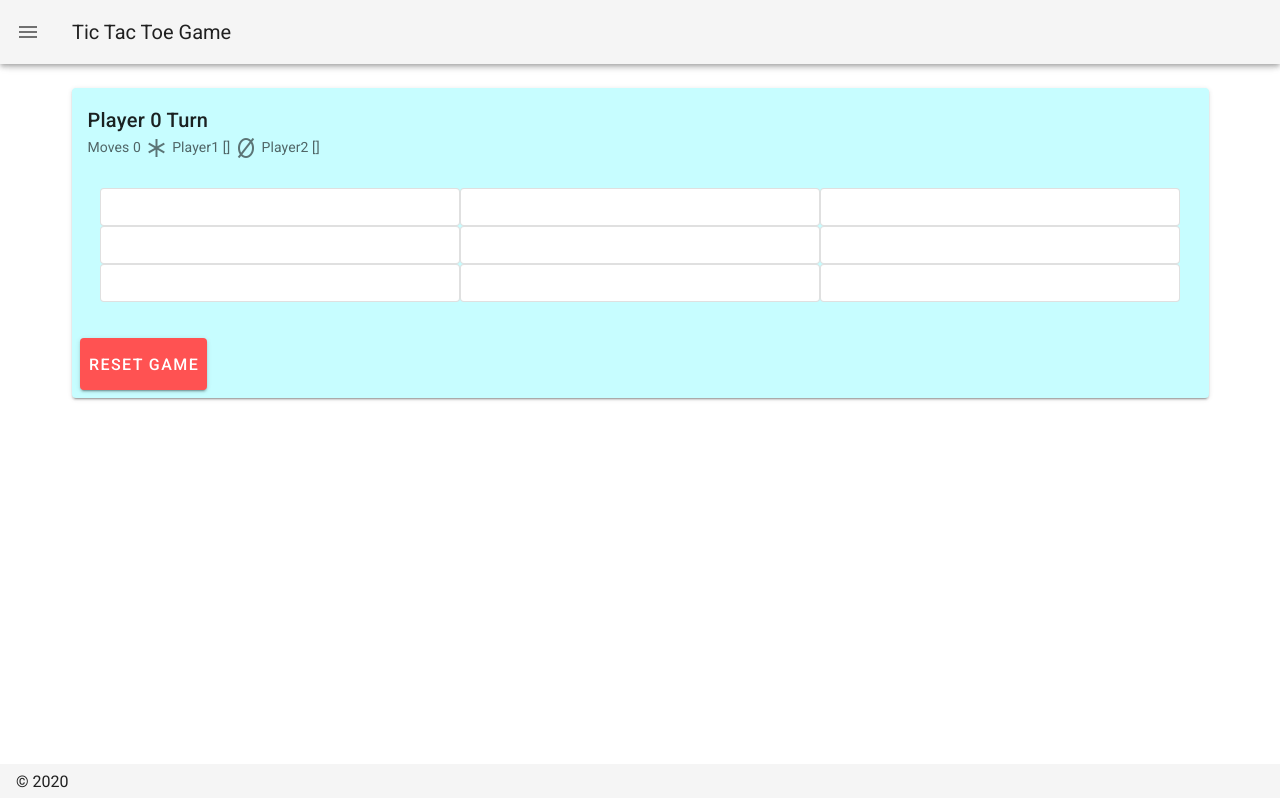
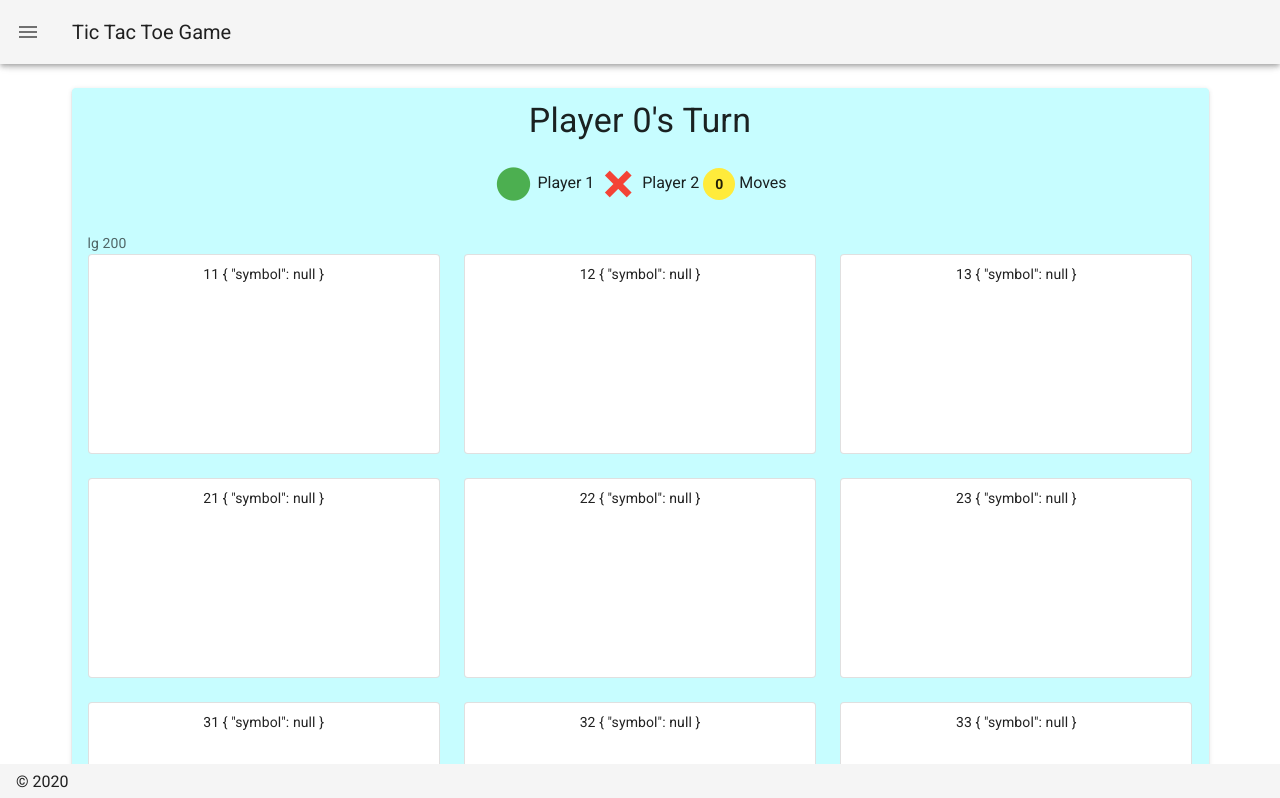
Before and after one commit to avimehenwal/indoorgame, a Nuxt app in the folder tic-tac-toe/: page / in a window 1280 px wide. Shown: the top 798 px of the page. Built offline with nearby package versions, Linux system fonts and the light colour scheme.

Commit message:
New cells Object datastructure

```diff
--- a/tic-tac-toe/components/Grid.vue
+++ b/tic-tac-toe/components/Grid.vue
@@ -4,32 +4,39 @@
     Player {{getActivePlayerIndex}} {{ players[getActivePlayerIndex].name }} WON!
   </v-alert>
   <v-card color="primary lighten-5">
-    <v-card-title>
-      Player {{ getActivePlayerIndex }} Turn
-    </v-card-title>
-    <v-card-subtitle>Moves {{ movesMade }}
-      <v-icon>{{players[0].symbol}}</v-icon>
-      Player1
-      {{ players[0].moves }}
-      <v-icon>{{players[1].symbol}}</v-icon>
-      Player2
-      {{ players[1].moves }}
-    </v-card-subtitle>
+    <v-container class="display-1 text-center" color="blue">
+      Player {{ getActivePlayerIndex }}'s Turn
+    </v-container>
+    <v-container class="text-center">
+      <v-icon x-large :color="players[0].color">{{players[0].symbol}}</v-icon>
+      Player 1
+      <v-icon x-large :color="players[1].color">{{players[1].symbol}}</v-icon>
+      Player 2
+      <v-chip color="yellow"> <strong> {{ movesMade }} </strong></v-chip> Moves
+    </v-container>
     <v-card-text>
+
       <!-- Game Grid -->
-      <v-container>
-        <v-row no-gutters>
-          <v-col v-for="(col, index) in 9" :key="col" cols="12" sm="4" >
-            <v-card outlined>
-                <v-btn block tile text @click="setCell(index)" :disabled="isCellDisabled(index)">
-                  <v-icon> {{ cells[index].symbol }} </v-icon>
-                </v-btn>
+      {{ this.$vuetify.breakpoint.name }} {{getHeight}}
+      <v-responsive fill-height fluid>
+        <v-row v-for="j in row" :key="j" justify="center" align="center">
+          <v-col v-for="i in col" :key="i">
+            <v-card
+              :id="getID(i, j)"
+              :height="getHeight" outlined hover
+              @click="setCell(getID(i, j))"
+            >
+              <div class="text-center pt-2">
+                <!-- <v-icon size="65"> {{ cells[getID(i, j)].symbol }} </v-icon> -->
+                {{ getID(i, j) }}
+                {{ cells[getID(i, j)] }}
+              </div>
             </v-card>
           </v-col>
         </v-row>
+      </v-responsive>
 
-      </v-container>
-
+      {{ clicked }}
     </v-card-text>
     <v-card-actions>
       <v-btn x-large color="error" @click="resetGame()">Reset game</v-btn>
@@ -40,6 +47,7 @@
 
 <script>
 import { Game } from '@/game.js'
+// import Cell from '@/components/cell.vue'
 
 export default {
   props: {
@@ -49,10 +57,37 @@ export default {
     },
   },
   mixins:[Game],
+  components: {
+    // Cell
+  },
   data: () => ({
-    tic: 'mdi-multiplication',
-    tac: 'mdi-null',
-    count: 0
-  })
+    tic: 'mdi-moon-full',
+    tac: 'mdi-close-thick',
+    p1color: 'green',
+    p2color: 'red',
+    clicked: null,
+    row: 3,
+    col: 3,
+    resolution: {
+      xs: 80,
+      sm: 150,
+      md: 150,
+      lg: 200
+    }
+  }),
+  computed: {
+    getHeight () {
+      return this.resolution[this.$vuetify.breakpoint.name]
+    }
+  },
+  methods: {
+    increment (id) {
+      this.clicked = id
+    },
+    getID (i, j) {
+      return String(j) + String(i)
+    }
+  }
+
 }
 </script>
--- /dev/null
+++ b/tic-tac-toe/components/cell.vue
@@ -0,0 +1,13 @@
+<template>
+  <v-card outlined hover height="100">
+      <v-btn block tile text @click="setCell(index)" :disabled="isCellDisabled(index)">
+        <v-icon large color="players[getActivePlayerIndex].color"> {{ cells[index].symbol }} </v-icon>
+      </v-btn>
+  </v-card>
+</template>
+
+<script>
+export default {
+  name: 'Cell'
+}
+</script>
--- a/tic-tac-toe/game.js
+++ b/tic-tac-toe/game.js
@@ -15,10 +15,10 @@ export const Game = {
     winner: null,
     activePlayer: false, // 1
     movesMade: 0,
-    cells: [],
     players: [],
     matches: 0,
     concludeGame: false,
+    cells: {},
     winningSets: [
       '012',
       '345',
@@ -41,14 +41,29 @@ export const Game = {
       this.concludeGame = false
       this.players[0].moves = []
       this.players[1].moves = []
-      for(let i=0; i<9; i++) {
-        let cell = {}
-        this.cells.push(cell)
-        this.cells[i].id = i
-        this.cells[i].symbol = null
-        this.cells[i].isHighlighted = null
+      this.cells = {
+        11: { symbol: null },
+        12: { symbol: null },
+        13: { symbol: null },
+        21: { symbol: null },
+        22: { symbol: null },
+        23: { symbol: null },
+        31: { symbol: null },
+        32: { symbol: null },
+        33: { symbol: null },
       }
-      // console.log(this.cells)
+      // let cell_entry = {
+      //   symbol: null,
+      //   isHighlighted: null
+      // }
+      // for(let i=1; i <= this.row; i++) {
+      //   for(let j=1; j <= this.col; j++) {
+      //     // console.log(i,j)
+      //     // console.log(this.cells)
+      //     this.cells[this.getID(i, j)] = cell_entry
+      //   }
+      // }
+      console.log(this.cells)
     },
     initPlayer () {
       for(var i=0; i<2; i++) {
@@ -56,7 +71,8 @@ export const Game = {
           name: null,
           symbol: null,
           wins: 0,
-          moves: []
+          moves: [],
+          color: null
         }
         this.players.push(Player)
       }
@@ -65,6 +81,8 @@ export const Game = {
     assignPLayerSymbols () {
       this.players[0].symbol = this.tic
       this.players[1].symbol = this.tac
+      this.players[0].color = this.p1color
+      this.players[1].color = this.p2color
     },
     switchPlayer () {
       this.activePlayer = !this.activePlayer
@@ -75,6 +93,7 @@ export const Game = {
       this.players[this.getActivePlayerIndex].moves.push(index)
       // console.log(index, this.players[this.getActivePlayerIndex])
       // check winning condition
+      console.log('SET', index, this.cells[index])
       this.isWinner()
       this.switchPlayer()
     },
```
